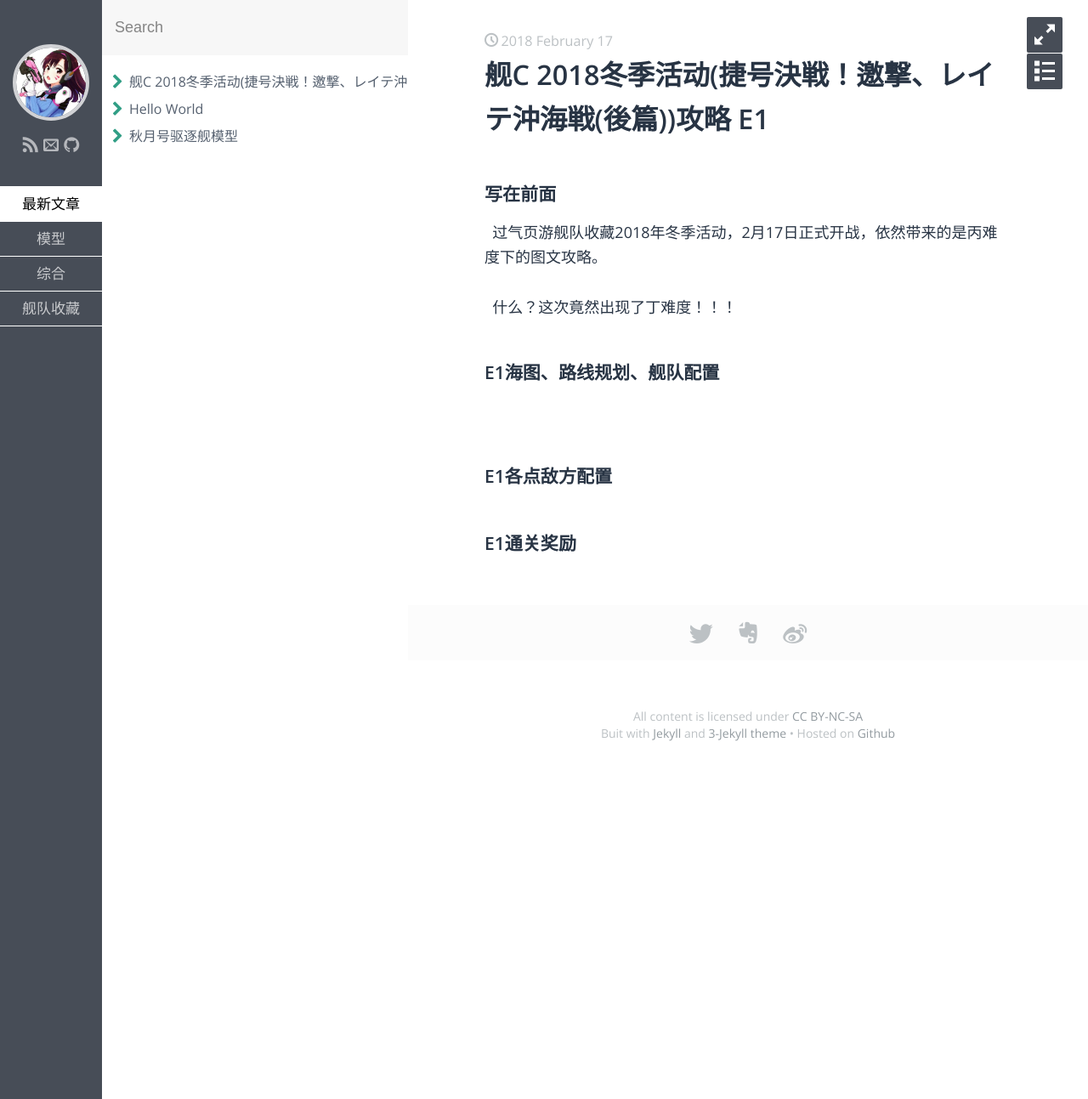
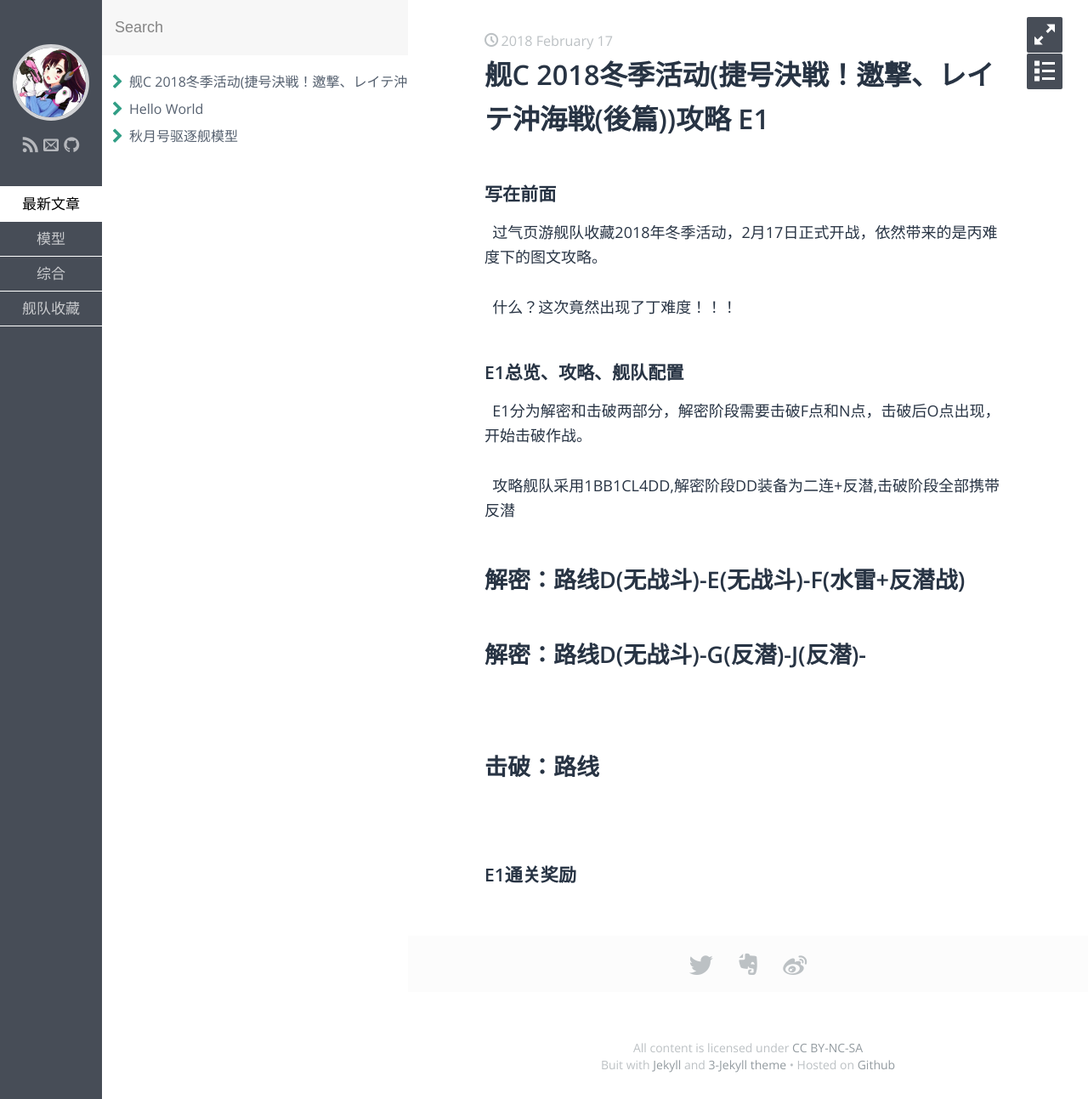
Before and after one commit to XSG-Windy/XSG-Windy.github.io, a Jekyll site: the page built from _posts/kancolle/2018-02-17-18winter-E1.md, in a window 1280 px wide. Shown: the whole page at 85% size. Built offline with Jekyll 4.4.1, drawn with Linux system fonts in a browser that asks for light colours; some web fonts are replaced.

Commit message:
Update 2018-02-17-18winter-E1.md

```diff
--- a/_posts/kancolle/2018-02-17-18winter-E1.md
+++ b/_posts/kancolle/2018-02-17-18winter-E1.md
@@ -10,8 +10,16 @@ keywords: 舰队收藏,攻略,2018冬活E1
 
    什么？这次竟然出现了丁难度！！！
 
-### E1海图、路线规划、舰队配置
+### E1总览、攻略、舰队配置
 
-### E1各点敌方配置
+   E1分为解密和击破两部分，解密阶段需要击破F点和N点，击破后O点出现，开始击破作战。
+
+   攻略舰队采用1BB1CL4DD,解密阶段DD装备为二连+反潜,击破阶段全部携带反潜
+
+## 解密：路线D(无战斗)-E(无战斗)-F(水雷+反潜战)
+
+## 解密：路线D(无战斗)-G(反潜)-J(反潜)-
+
+## 击破：路线
 
 ### E1通关奖励
```
